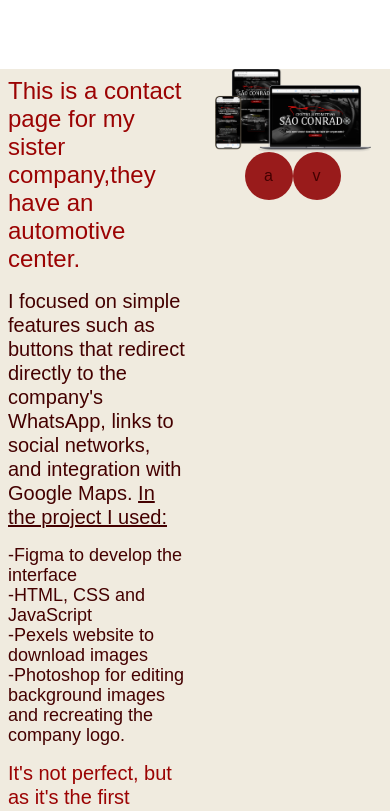
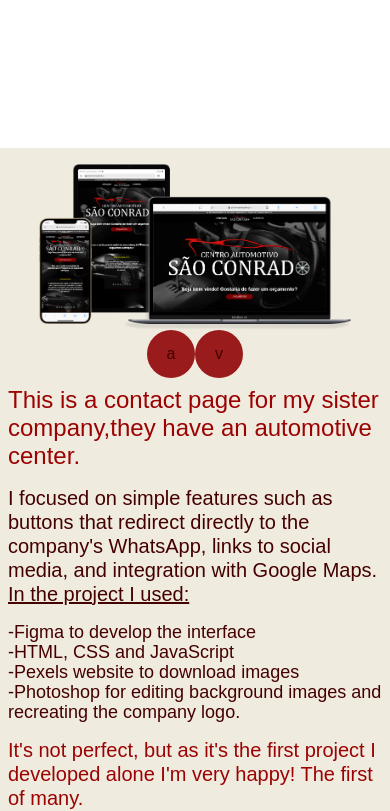
Before and after one commit to JailsonVicente/portfolio, a Next.js app: page /sketch in a window 390 px wide. Shown: the top 811 px of the page. Built offline with nearby package versions, Linux system fonts and the light colour scheme; a web font is replaced by a local one.

Commit message:
flex row adjust (Desktop view)

```diff
--- a/src/components/Home.tsx
+++ b/src/components/Home.tsx
@@ -15,7 +15,7 @@
     return (
         <div className={`
             w-screen flex flex-col
-            md:w-[200vw] md:flex shadow-2xl z-30
+            md:w-[200vw] md:flex-row shadow-2xl z-30
         `}>
             <section className={`
                 text-white h-screen w-screen
--- a/src/components/Work.tsx
+++ b/src/components/Work.tsx
@@ -5,9 +5,9 @@
 export default function Work(){
     return(
         <div className={`
-            h-full w-screen flex items-center justify-center bg-white py-8
+            md:h-screen h-full w-screen flex items-center justify-center bg-white md:py-8
         `}>
-            <div className="bg-[#F0EBDF] w-full h-full">
+            <div className="bg-[#F0EBDF] w-full h-full py-4">
                     <WorkCard1 />
 
             </div>
--- a/src/components/work/WorkCard1.tsx
+++ b/src/components/work/WorkCard1.tsx
@@ -3,10 +3,12 @@
 export default function WorkCard1() {
     return (
         <div className={`
-            w-full h-full flex flex-row-reverse
+            w-full h-full flex flex-col md:flex-row-reverse
+            items-center
         `}>
             <section className={`
-                w-1/2 h-full flex items-center flex-col
+                w-full
+                md:w-1/2 h-full flex items-center flex-col
             `}>
                 <div className="w-4/5">
                     <Image
@@ -23,11 +25,12 @@
 
             </section>
             <section className={`
-                w-1/2 h-full
+                w-full
+                md:w-1/2 h-full
             `}>
                 <div className="p-2 flex  flex-col gap-4">
                     <h1 className="text-2xl leading-7 text-[#9B0303]">This is a contact page for my sister company,they have an automotive center.</h1>
-                    <p className="text-xl leading-6">I focused on simple features such as buttons that redirect directly to the company's WhatsApp, links to social networks, and integration with Google Maps. <u>In the project I used:</u></p>
+                    <p className="text-xl leading-6">I focused on simple features such as buttons that redirect directly to the company's WhatsApp, links to social media, and integration with Google Maps. <u>In the project I used:</u></p>
                     <p className="text-lg leading-5">
                         -Figma to develop the interface<br></br>
                         -HTML, CSS and JavaScript<br></br>
--- a/src/pages/index.tsx
+++ b/src/pages/index.tsx
@@ -62,7 +62,7 @@
 
   return (
     <main className={`
-      md:h-screen flex items-center
+        flex items-center
     `}>
       <Head>
         <title>Jailson Vicente</title>
@@ -73,7 +73,7 @@
         className={`
           text-[#440000] flex flex-col
           w-screen
-          md:flex md:w-[400vw]  md:h-full
+          md:flex-row
           ${bizUDMincho.className}
         `}
         id="container"
```
